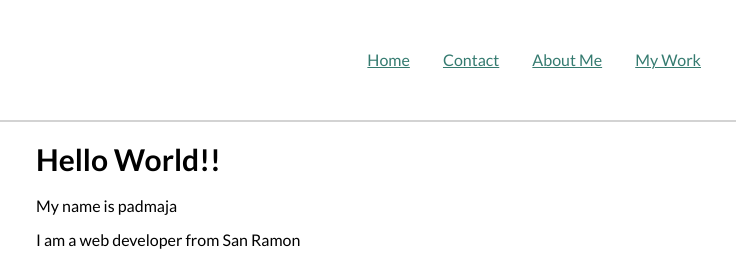
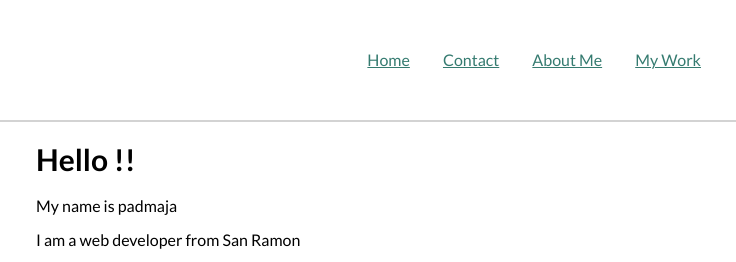
Before and after one commit to padmaja2020/portfolio, a plain HTML site: page index.html in a window 1280 px wide. Shown: the top 262 px of the page, 544-1280 px from the left. Drawn offline with nearby package versions, Linux system fonts and the light colour scheme.

Commit message:
Change heading

```diff
--- a/index.html
+++ b/index.html
@@ -42,7 +42,7 @@
         <div class="profile">
           <img src="img/myImage.jpg" class="profile_portrait" alt="Picture of
             me">
-          <h1>Hello World!!</h1>
+          <h1>Hello !!</h1>
 
           <p> My name is padmaja</p>
           <p>I am a <span> web </span> developer from San Ramon</p>
```
